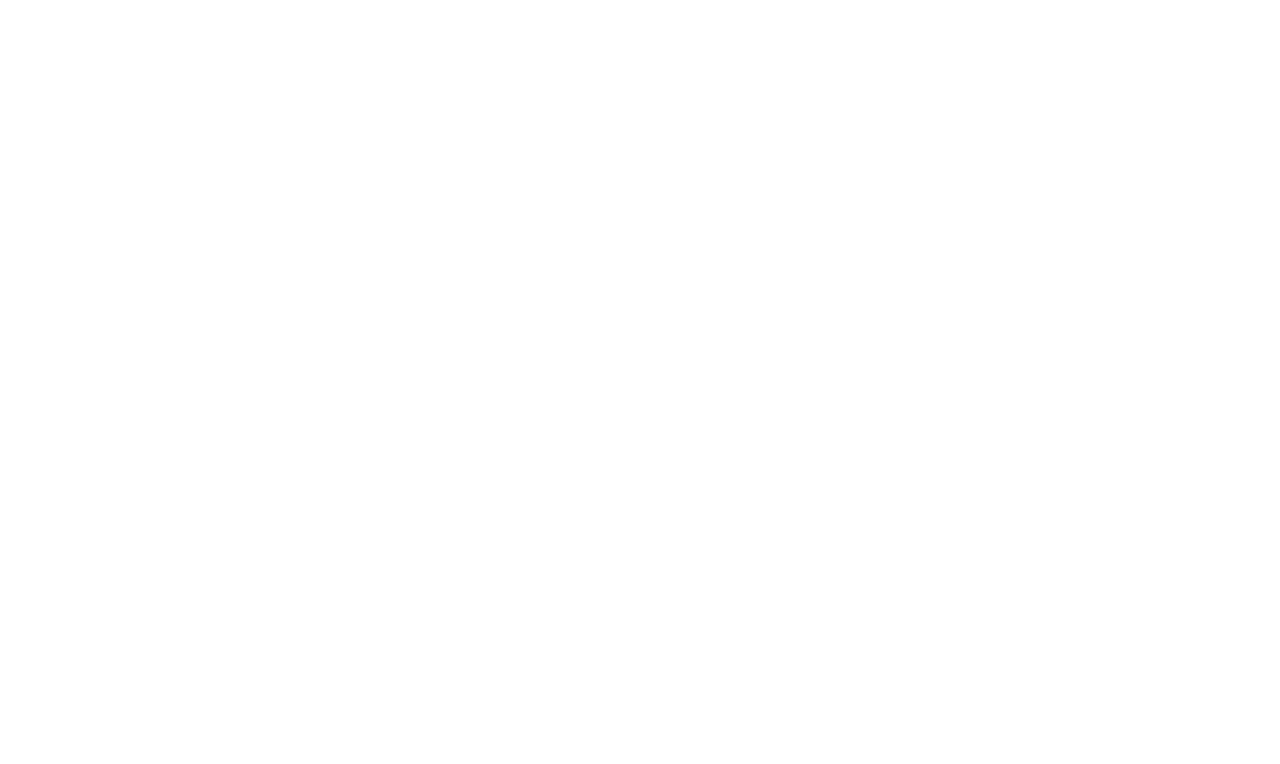
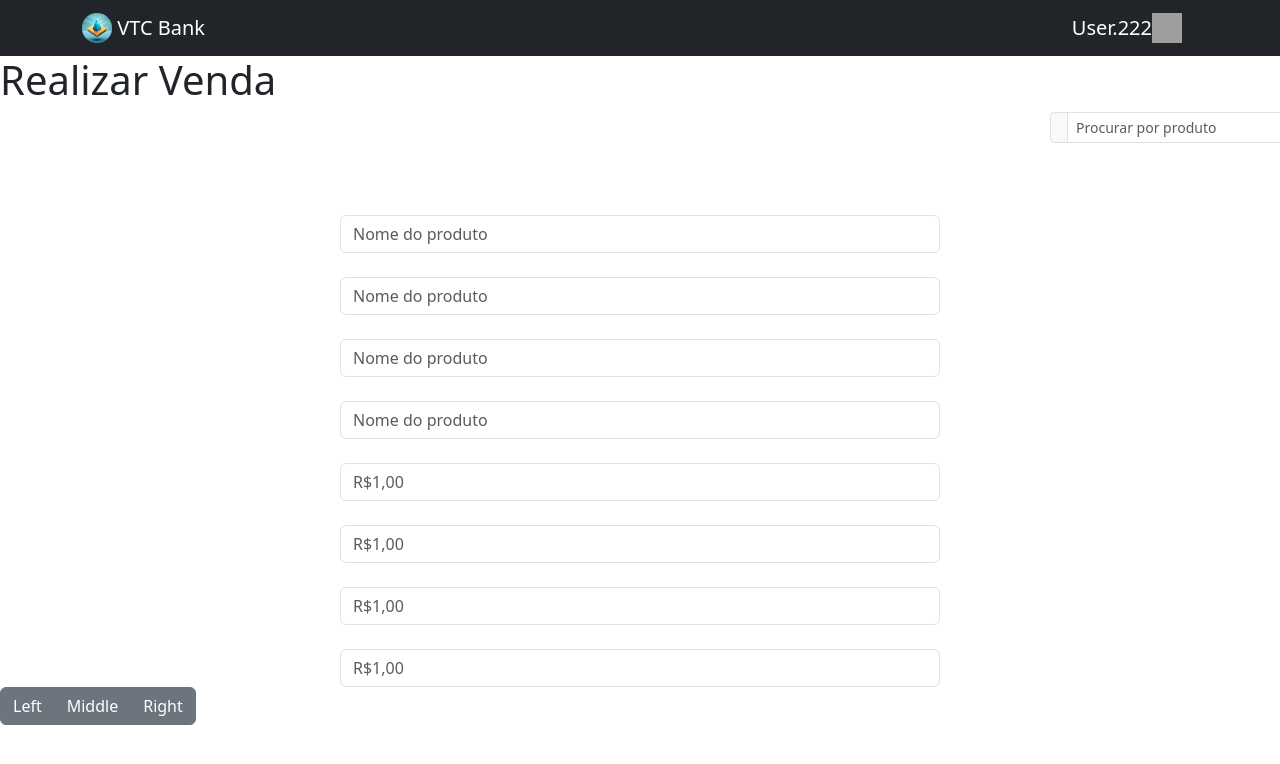
Before and after one commit to chyoda/coin_project, a React (Create React App) app: page / in a window 1280 px wide. Shown: the top 764 px of the page. Built offline with nearby package versions, Linux system fonts and the light colour scheme; grey boxes are pictures that could not be loaded.

Commit message:
modify vender ritta

```diff
--- a/src/App.js
+++ b/src/App.js
@@ -1,10 +1,11 @@
 import Login from './pages/Login';
 import 'bootstrap/dist/css/bootstrap.min.css';
+import Vender from './pages/EMP/Vender';
 
 function App() {
   return (
     <div className="App">
-
+      <Vender/>
     </div>
   );
 }
--- a/src/pages/EMP/Vender.js
+++ b/src/pages/EMP/Vender.js
@@ -0,0 +1,64 @@
+import React from "react";
+import EmptyNavBar from "../../components/EmptyNavBar";
+import Form from 'react-bootstrap/Form';
+import InputGroup from 'react-bootstrap/InputGroup';
+import Button from 'react-bootstrap/Button';
+import './styles/vender.css'
+import ButtonGroup from 'react-bootstrap/ButtonGroup';
+
+
+const Vender = () => {
+    return (
+        <>
+            <EmptyNavBar/>
+            <div className="ComBox">
+                <h1>Realizar Venda</h1>
+            </div>
+
+            <div>
+            <InputGroup size="sm" className="mb-3">
+                <InputGroup.Text id="inputGroup-sizing-sm"></InputGroup.Text>
+                <Form.Control
+                    placeholder="Procurar por produto"
+                    aria-describedby="inputGroup-sizing-sm"
+                />
+
+            </InputGroup>
+            </div>
+
+            <div class="tet">
+            <br />
+            <br />
+            <br />
+            <Form.Control type="text" placeholder="Nome do produto" />
+            <br />
+            <Form.Control class="comboinput" type="text" placeholder="Nome do produto" />
+            <br />
+            <Form.Control class="comboinput" type="text" placeholder="Nome do produto" />
+            <br />
+            <Form.Control class="comboinput" type="text" placeholder="Nome do produto" />
+            <br />
+            <Form.Control type="number" placeholder="R$1,00" />
+            <br />
+            <Form.Control type="number" placeholder="R$1,00" />
+            <br />
+            <Form.Control type="number" placeholder="R$1,00" />
+            <br />
+            <Form.Control type="number" placeholder="R$1,00" />
+            </div>
+
+            <div>
+
+            <ButtonGroup aria-label="Basic example">
+                <Button variant="secondary">Left</Button>
+                <Button variant="secondary">Middle</Button>
+                <Button variant="secondary">Right</Button>
+            </ButtonGroup>
+
+            </div>
+        </>
+    )
+}
+
+
+export default Vender;
--- /dev/null
+++ b/src/pages/EMP/styles/vender.css
@@ -0,0 +1,14 @@
+.mb-3{
+    width: 250px;
+    height: 15px;
+    left: 1050px;
+}
+
+.comboinput{
+    background-color: red;
+}
+
+.tet{
+    width: 600px;
+    margin: auto;
+}
```
